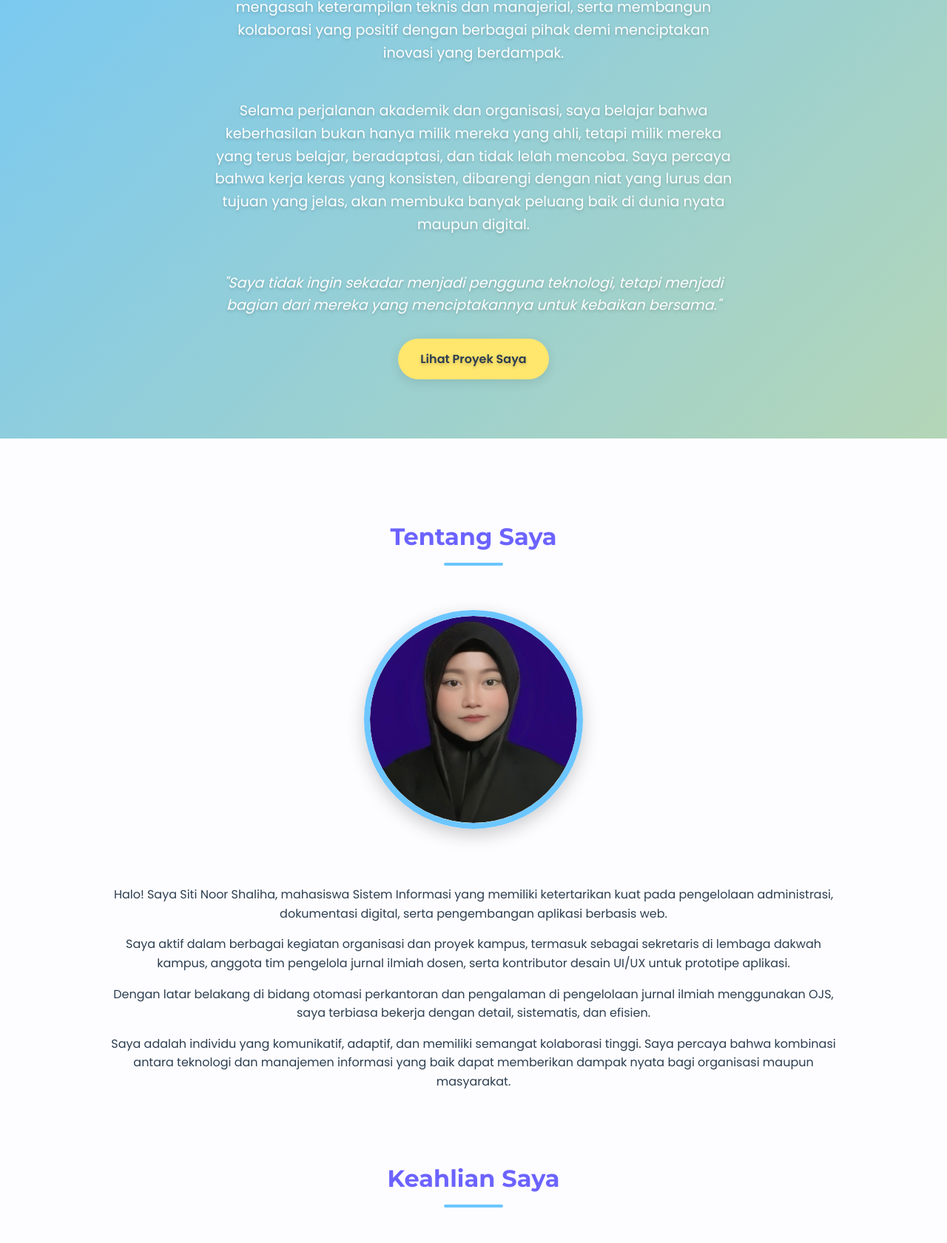
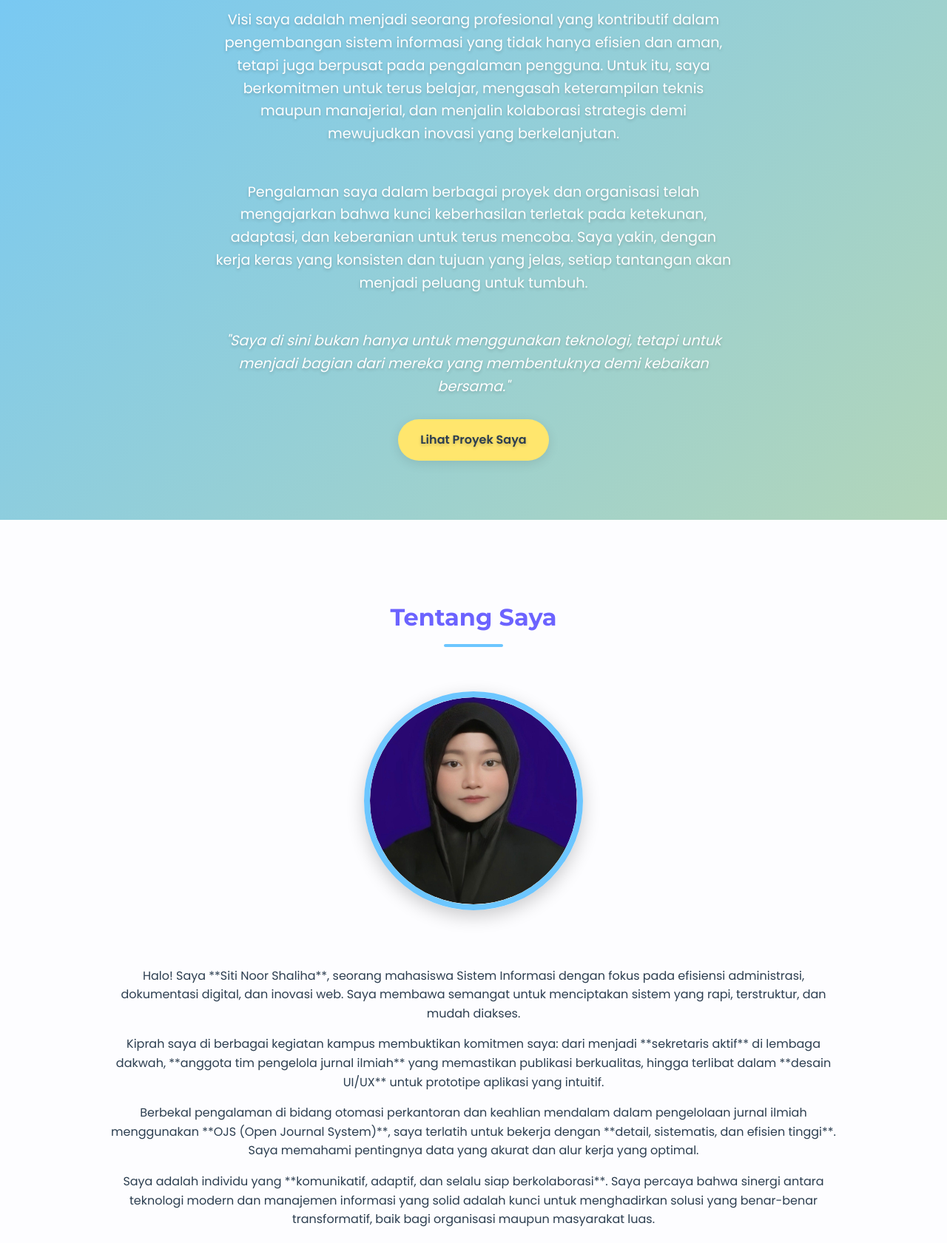
Before and after one commit to shaaliha7/portfolio_ITS, a plain HTML site: page index.html in a window 1280 px wide. Shown: the part 615-2296 px from the top of the page at 74% size. Drawn offline with Linux system fonts and the light colour scheme.

Commit message:
Update index.html

```diff
--- a/index.html
+++ b/index.html
@@ -869,10 +869,11 @@
 
     <section id="hero">
     <h1>Siti Noor Shaliha</h1>
-            <p>Saya adalah mahasiswa Sistem Informasi yang berkomitmen untuk mengintegrasikan teknologi dengan nilai-nilai kebermanfaatan. Bagi saya, dunia digital bukan hanya soal sistem dan data, tetapi tentang menciptakan solusi yang nyata, ramah pengguna, dan mampu menyederhanakan berbagai proses kehidupan manusia.</p>
-            <p>Visi saya adalah menjadi individu yang mampu memberikan kontribusi dalam pengembangan sistem informasi yang efisien, aman, dan berorientasi pada kebutuhan pengguna. Misi saya adalah terus belajar, mengasah keterampilan teknis dan manajerial, serta membangun kolaborasi yang positif dengan berbagai pihak demi menciptakan inovasi yang berdampak.</p>
-            <p>Selama perjalanan akademik dan organisasi, saya belajar bahwa keberhasilan bukan hanya milik mereka yang ahli, tetapi milik mereka yang terus belajar, beradaptasi, dan tidak lelah mencoba. Saya percaya bahwa kerja keras yang konsisten, dibarengi dengan niat yang lurus dan tujuan yang jelas, akan membuka banyak peluang baik di dunia nyata maupun digital.</p>
-            <p><em>"Saya tidak ingin sekadar menjadi pengguna teknologi, tetapi menjadi bagian dari mereka yang menciptakannya untuk kebaikan bersama."</em></p>
+            <p><strong>Membangun Solusi Digital, Membentuk Masa Depan.</strong></p>
+            <p>Sebagai mahasiswa Sistem Informasi, saya bersemangat mengintegrasikan inovasi teknologi dengan kebutuhan nyata. Saya percaya bahwa dunia digital bukan sekadar kode dan data, melainkan tentang menciptakan solusi intuitif yang memberdayakan, menyederhanakan proses, dan memberikan dampak positif bagi kehidupan manusia.</p>
+            <p>Visi saya adalah menjadi seorang profesional yang kontributif dalam pengembangan sistem informasi yang tidak hanya efisien dan aman, tetapi juga berpusat pada pengalaman pengguna. Untuk itu, saya berkomitmen untuk terus belajar, mengasah keterampilan teknis maupun manajerial, dan menjalin kolaborasi strategis demi mewujudkan inovasi yang berkelanjutan.</p>
+            <p>Pengalaman saya dalam berbagai proyek dan organisasi telah mengajarkan bahwa kunci keberhasilan terletak pada ketekunan, adaptasi, dan keberanian untuk terus mencoba. Saya yakin, dengan kerja keras yang konsisten dan tujuan yang jelas, setiap tantangan akan menjadi peluang untuk tumbuh.</p>
+            <p><em>"Saya di sini bukan hanya untuk menggunakan teknologi, tetapi untuk menjadi bagian dari mereka yang membentuknya demi kebaikan bersama."</em></p>
         <a href="#projects" class="btn">Lihat Proyek Saya</a>
     </section>
 
@@ -884,10 +885,10 @@
                 <img src="images/fotodiri.png" alt="Foto Profil Siti Noor Shaliha">
                 </div>
             <div class="text-content" style="text-align: center;">
-                <p>Halo! Saya Siti Noor Shaliha, mahasiswa Sistem Informasi yang memiliki ketertarikan kuat pada pengelolaan administrasi, dokumentasi digital, serta pengembangan aplikasi berbasis web.</p>
-                <p>Saya aktif dalam berbagai kegiatan organisasi dan proyek kampus, termasuk sebagai sekretaris di lembaga dakwah kampus, anggota tim pengelola jurnal ilmiah dosen, serta kontributor desain UI/UX untuk prototipe aplikasi.</p>
-                <p>Dengan latar belakang di bidang otomasi perkantoran dan pengalaman di pengelolaan jurnal ilmiah menggunakan OJS, saya terbiasa bekerja dengan detail, sistematis, dan efisien.</p>
-                <p>Saya adalah individu yang komunikatif, adaptif, dan memiliki semangat kolaborasi tinggi. Saya percaya bahwa kombinasi antara teknologi dan manajemen informasi yang baik dapat memberikan dampak nyata bagi organisasi maupun masyarakat.</p>
+                <p>Halo! Saya **Siti Noor Shaliha**, seorang mahasiswa Sistem Informasi dengan fokus pada efisiensi administrasi, dokumentasi digital, dan inovasi web. Saya membawa semangat untuk menciptakan sistem yang rapi, terstruktur, dan mudah diakses.</p>
+                <p>Kiprah saya di berbagai kegiatan kampus membuktikan komitmen saya: dari menjadi **sekretaris aktif** di lembaga dakwah, **anggota tim pengelola jurnal ilmiah** yang memastikan publikasi berkualitas, hingga terlibat dalam **desain UI/UX** untuk prototipe aplikasi yang intuitif.</p>
+                <p>Berbekal pengalaman di bidang otomasi perkantoran dan keahlian mendalam dalam pengelolaan jurnal ilmiah menggunakan **OJS (Open Journal System)**, saya terlatih untuk bekerja dengan **detail, sistematis, dan efisien tinggi**. Saya memahami pentingnya data yang akurat dan alur kerja yang optimal.</p>
+                <p>Saya adalah individu yang **komunikatif, adaptif, dan selalu siap berkolaborasi**. Saya percaya bahwa sinergi antara teknologi modern dan manajemen informasi yang solid adalah kunci untuk menghadirkan solusi yang benar-benar transformatif, baik bagi organisasi maupun masyarakat luas.</p>
             </div>
         </div>
         <h2 class="section-title">Keahlian Saya</h2>
```
